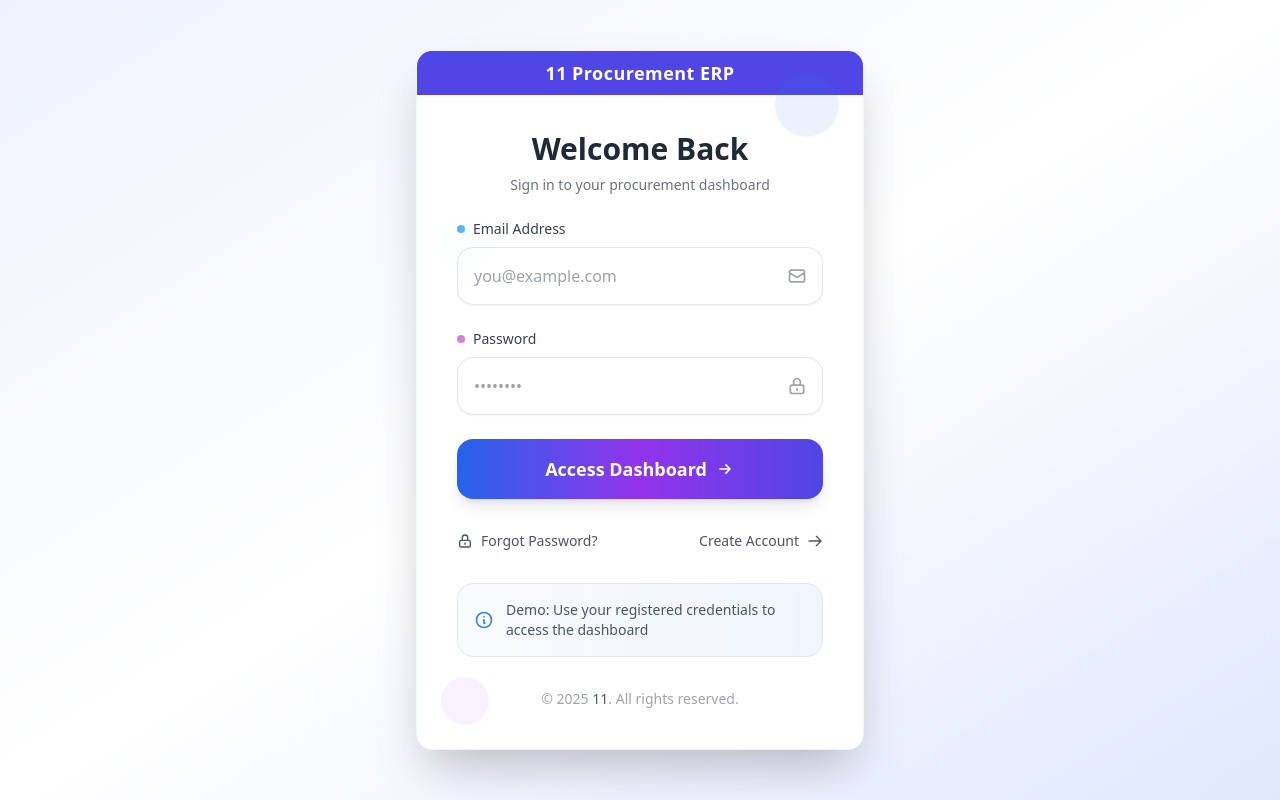
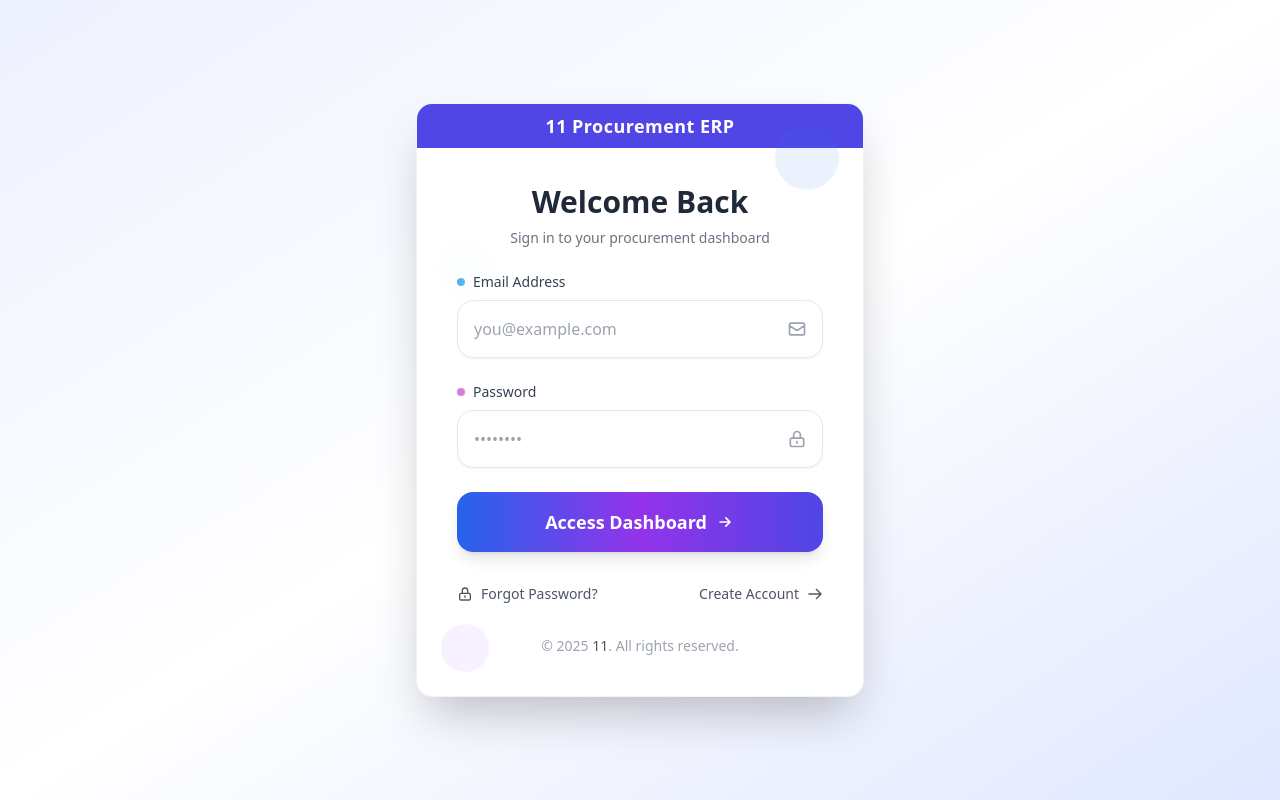
Before and after one commit to stack-Tech-1/Procurment-erp-system-Frontend, a Next.js app: page /login in a window 1280 px wide. Built offline with nearby package versions, Linux system fonts and the light colour scheme.

Commit message:
Update page.js

```diff
--- a/src/app/login/page.js
+++ b/src/app/login/page.js
@@ -189,19 +189,6 @@ export default function LoginPage() {
       <div className="absolute bottom-6 left-6 w-12 h-12 bg-purple-500/10 rounded-full animate-pulse delay-1500"></div>
       <div className="absolute top-1/4 left-8 w-8 h-8 bg-cyan-500/10 rounded-full animate-ping delay-2000"></div>
 
-      {/* Quick Access Demo Hint */}
-      <div
-        className={`mt-8 p-4 bg-gradient-to-r from-gray-50 to-blue-50 rounded-2xl border border-gray-200 transform transition-all duration-700 delay-500 ${
-          mounted ? 'translate-y-0 opacity-100' : 'translate-y-8 opacity-0'
-        }`}
-      >
-        <div className="flex items-center gap-3 text-sm text-gray-600">
-          <svg className="w-5 h-5 text-blue-500 flex-shrink-0" fill="none" stroke="currentColor" viewBox="0 0 24 24">
-            <path strokeLinecap="round" strokeLinejoin="round" strokeWidth={2} d="M13 16h-1v-4h-1m1-4h.01M21 12a9 9 0 11-18 0 9 9 0 0118 0z" />
-          </svg>
-          <span>Demo: Use your registered credentials to access the dashboard</span>
-        </div>
-      </div>
     </AuthLayout>
   );
 }
```
